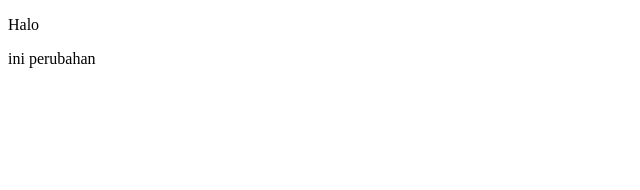
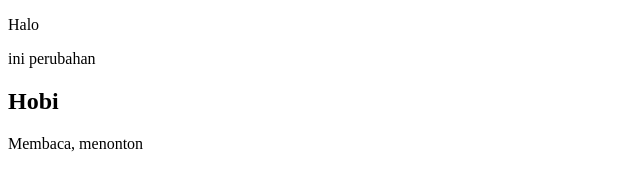
Before and after one commit to AnandaFatliah/TugasKakas2, a plain HTML site: page index.html in a window 1280 px wide. Shown: the whole page, without its empty margins (0-640 px from the left). Drawn offline with Linux system fonts and the light colour scheme.

Commit message:
penambahan fitur hobi

```diff
--- a/index.html
+++ b/index.html
@@ -8,5 +8,10 @@
 <body>
     <p>Halo</p>
     <p>ini perubahan</p>
+    <!-- fitur hobi -->
+    <div id="hobi">
+        <h2>Hobi</h2>
+        <p>Membaca, menonton</p>
+    </div>
 </body>
 </html>
```
